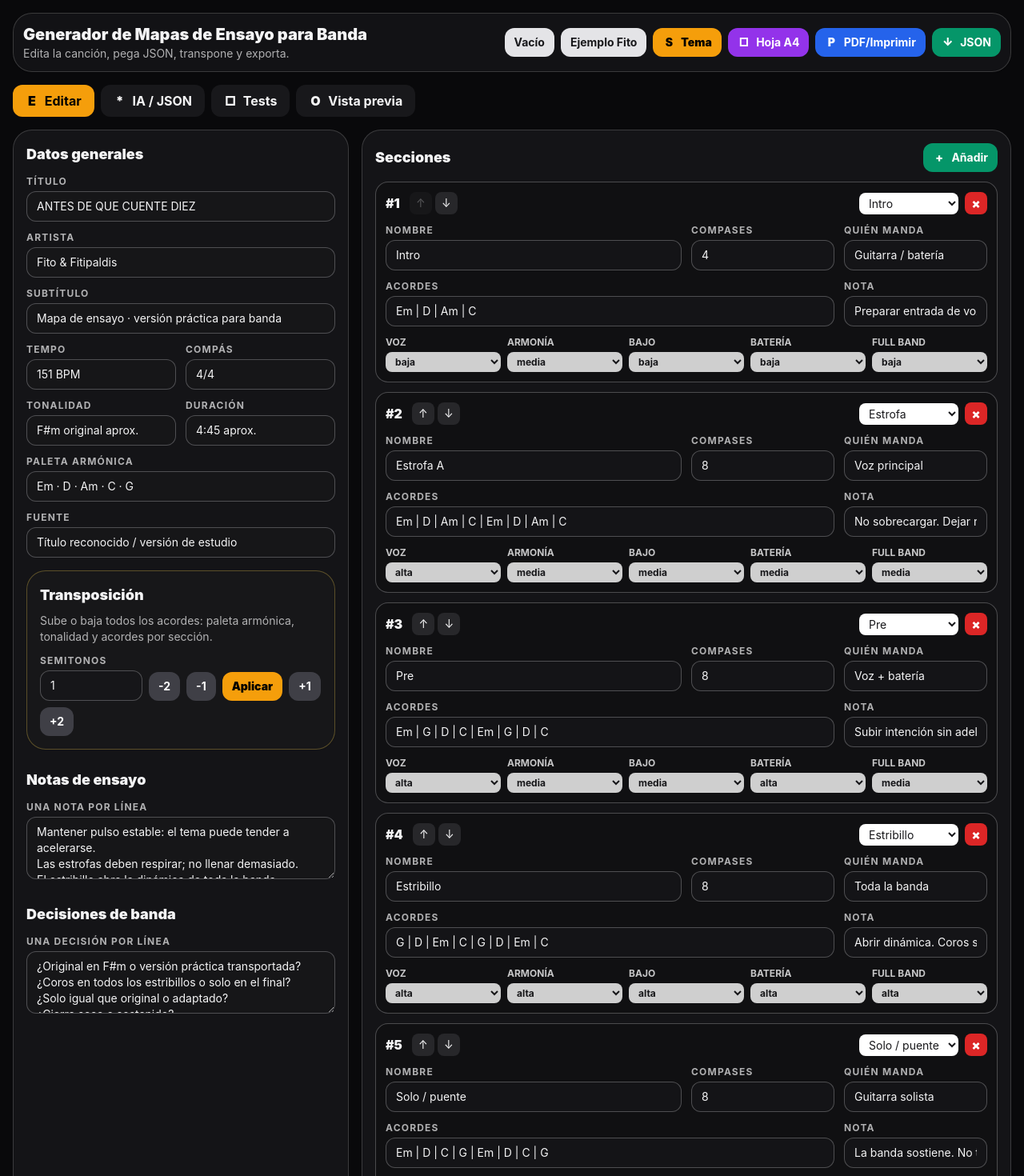
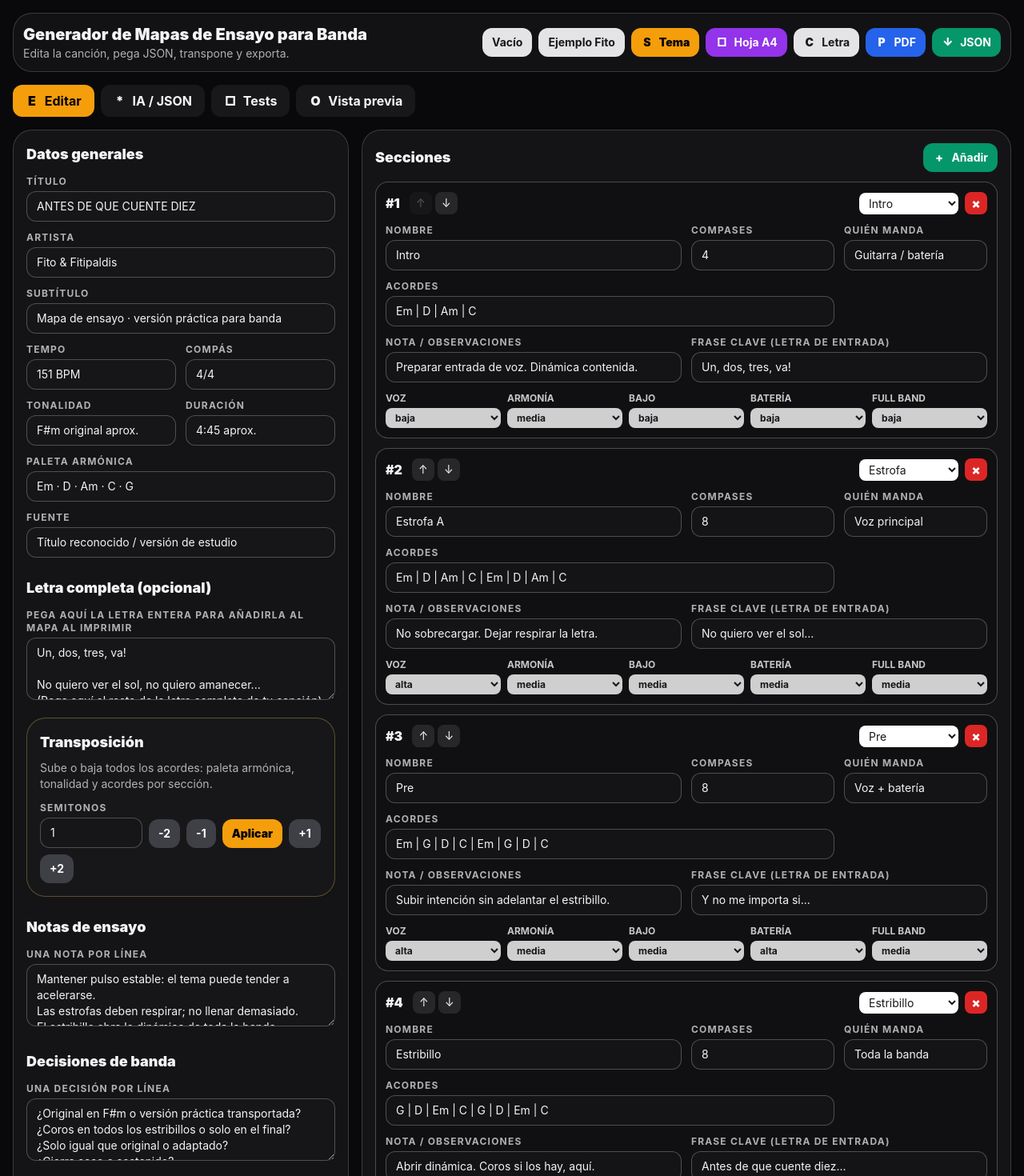
Before and after one commit to kikesh/mapas-ensayo-banda, a React (Vite) app: page / in a window 1280 px wide. Shown: the top 1470 px of the page at 80% size. Built offline with nearby package versions, Linux system fonts and the light colour scheme.

Commit message:
Add reference phrase and full lyrics toggle

```diff
--- a/src/App.jsx
+++ b/src/App.jsx
@@ -73,13 +73,14 @@ function emptySection() {
     chords: 'C | F | Am | G',
     color: 'verse',
     lead: 'Voz principal',
+    cue: '',
     notes: 'Mantener pulso y preparar siguiente entrada.',
     layers: { ...defaultLayers },
   };
 }
 
-function section(name, bars, chords, color, lead, notes, layers = {}) {
-  return { id: makeId(), name, bars, chords, color, lead, notes, layers: { ...defaultLayers, ...layers } };
+function section(name, bars, chords, color, lead, notes, layers = {}, cue = '') {
+  return { id: makeId(), name, bars, chords, color, lead, notes, cue, layers: { ...defaultLayers, ...layers } };
 }
 
 const blankPreset = {
@@ -92,6 +93,7 @@ const blankPreset = {
   practicalKey: 'C · F · Am · G',
   duration: '3:30 aprox.',
   source: 'Título / enlace / audio',
+  lyrics: '',
   sections: [emptySection()],
   rehearsalNotes: [
     'Definir quién da la señal de entrada.',
@@ -116,14 +118,15 @@ const fitoPreset = {
   practicalKey: 'Em · D · Am · C · G',
   duration: '4:45 aprox.',
   source: 'Título reconocido / versión de estudio',
+  lyrics: 'Un, dos, tres, va!\n\nNo quiero ver el sol, no quiero amanecer...\n(Pega aquí el resto de la letra completa de tu canción)',
   sections: [
-    section('Intro', 4, 'Em | D | Am | C', 'intro', 'Guitarra / batería', 'Preparar entrada de voz. Dinámica contenida.', { voz: 'baja', bajo: 'baja', bateria: 'baja', full: 'baja' }),
-    section('Estrofa A', 8, 'Em | D | Am | C | Em | D | Am | C', 'verse', 'Voz principal', 'No sobrecargar. Dejar respirar la letra.', { voz: 'alta' }),
-    section('Pre', 8, 'Em | G | D | C | Em | G | D | C', 'pre', 'Voz + batería', 'Subir intención sin adelantar el estribillo.', { voz: 'alta', bateria: 'alta' }),
-    section('Estribillo', 8, 'G | D | Em | C | G | D | Em | C', 'chorus', 'Toda la banda', 'Abrir dinámica. Coros si los hay, aquí.', { voz: 'alta', armonia: 'alta', bajo: 'alta', bateria: 'alta', full: 'alta' }),
-    section('Solo / puente', 8, 'Em | D | C | G | Em | D | C | G', 'solo', 'Guitarra solista', 'La banda sostiene. No tapar el solo.', { voz: 'baja', bajo: 'alta', bateria: 'alta', full: 'alta' }),
-    section('Estribillo final', 16, 'G | D | Em | C · repetir', 'final', 'Voz + banda completa', 'Clímax. Acordar número de vueltas.', { voz: 'alta', armonia: 'alta', bajo: 'alta', bateria: 'alta', full: 'alta' }),
-    section('Cierre', 4, 'Em | D | C | Em', 'outro', 'Batería / director', 'Corte seco o acorde sostenido.', { voz: 'baja', bateria: 'alta' }),
+    section('Intro', 4, 'Em | D | Am | C', 'intro', 'Guitarra / batería', 'Preparar entrada de voz. Dinámica contenida.', { voz: 'baja', bajo: 'baja', bateria: 'baja', full: 'baja' }, 'Un, dos, tres, va!'),
+    section('Estrofa A', 8, 'Em | D | Am | C | Em | D | Am | C', 'verse', 'Voz principal', 'No sobrecargar. Dejar respirar la letra.', { voz: 'alta' }, 'No quiero ver el sol...'),
+    section('Pre', 8, 'Em | G | D | C | Em | G | D | C', 'pre', 'Voz + batería', 'Subir intención sin adelantar el estribillo.', { voz: 'alta', bateria: 'alta' }, 'Y no me importa si...'),
+    section('Estribillo', 8, 'G | D | Em | C | G | D | Em | C', 'chorus', 'Toda la banda', 'Abrir dinámica. Coros si los hay, aquí.', { voz: 'alta', armonia: 'alta', bajo: 'alta', bateria: 'alta', full: 'alta' }, 'Antes de que cuente diez...'),
+    section('Solo / puente', 8, 'Em | D | C | G | Em | D | C | G', 'solo', 'Guitarra solista', 'La banda sostiene. No tapar el solo.', { voz: 'baja', bajo: 'alta', bateria: 'alta', full: 'alta' }, '(Solo principal)'),
+    section('Estribillo final', 16, 'G | D | Em | C · repetir', 'final', 'Voz + banda completa', 'Clímax. Acordar número de vueltas.', { voz: 'alta', armonia: 'alta', bajo: 'alta', bateria: 'alta', full: 'alta' }, 'Antes de que cuente diez... (x2)'),
+    section('Cierre', 4, 'Em | D | C | Em', 'outro', 'Batería / director', 'Corte seco o acorde sostenido.', { voz: 'baja', bateria: 'alta' }, ''),
   ],
   rehearsalNotes: [
     'Mantener pulso estable: el tema puede tender a acelerarse.',
@@ -429,7 +432,7 @@ function TransposeBox({ onTranspose }) {
   );
 }
 
-function RehearsalSheet({ data, theme }) {
+function RehearsalSheet({ data, theme, showLyrics }) {
   const totalBars = data.sections.reduce((sum, s) => sum + Number(s.bars || 0), 0);
   const ranges = useMemo(() => getRanges(data.sections), [data.sections]);
   const dark = theme === 'dark';
@@ -483,7 +486,10 @@ function RehearsalSheet({ data, theme }) {
               return (
                 <tr key={s.id} className={cls('border-t', dark ? 'border-zinc-800' : 'border-zinc-200')}>
                   <td className="p-2 font-black">{i + 1}</td>
-                  <td className="p-2"><span className={cls('mr-2 inline-block h-3 w-3 rounded-full', c.chip)} /> <b>{s.name}</b></td>
+                  <td className="p-2">
+                    <span className={cls('mr-2 inline-block h-3 w-3 rounded-full', c.chip)} /> <b>{s.name}</b>
+                    {s.cue && <div className="mt-1 text-xs italic opacity-70">"{s.cue}"</div>}
+                  </td>
                   <td className="p-2">{s.bars} <span className="opacity-60">({r.start}-{r.end})</span></td>
                   <td className="p-2 font-mono font-black tracking-wide">{s.chords}</td>
                   <td className="p-2 font-semibold">{s.lead}</td>
@@ -503,11 +509,19 @@ function RehearsalSheet({ data, theme }) {
         <div><b>Fuente:</b> {data.source}</div>
         <div><b>Uso:</b> ensayo / reparto / atril</div>
       </div>
+      {showLyrics && data.lyrics && (
+        <div className={cls('mt-8 border-t pt-8 print:break-before-page', dark ? 'border-zinc-800' : 'border-zinc-200')}>
+          <h2 className="mb-4 text-2xl font-black uppercase tracking-widest">Letra completa</h2>
+          <div className="columns-1 gap-8 sm:columns-2 lg:columns-3 text-sm leading-relaxed whitespace-pre-wrap font-medium">
+            {data.lyrics}
+          </div>
+        </div>
+      )}
     </div>
   );
 }
 
-function RehearsalPoster({ data, theme }) {
+function RehearsalPoster({ data, theme, showLyrics }) {
   const totalBars = data.sections.reduce((sum, s) => sum + Number(s.bars || 0), 0);
   const ranges = useMemo(() => getRanges(data.sections), [data.sections]);
   const dark = theme === 'dark';
@@ -539,7 +553,11 @@ function RehearsalPoster({ data, theme }) {
             return (
               <div key={s.id} className={cls('grid grid-cols-[54px_240px_120px_1fr] items-stretch overflow-hidden rounded-xl border', c.border, dark ? c.bg : c.lightBg)}>
                 <div className={cls('flex items-center justify-center text-3xl font-black', dark ? 'bg-black/35' : 'bg-zinc-100')}>{i + 1}</div>
-                <div className="p-3"><div className="text-xl font-black uppercase tracking-wide">{s.name}</div><div className="text-xs opacity-80">{s.bars} compases - {r.start}-{r.end}</div></div>
+                <div className="p-3">
+                  <div className="text-xl font-black uppercase tracking-wide">{s.name}</div>
+                  <div className="text-xs opacity-80">{s.bars} compases - {r.start}-{r.end}</div>
+                  {s.cue && <div className="mt-1 text-[11px] italic opacity-90 leading-tight">"{s.cue}"</div>}
+                </div>
                 <div className={cls('flex items-center justify-center border-l border-r px-2 text-center text-sm font-bold', dark ? 'border-white/20' : 'border-zinc-200')}>{s.lead}</div>
                 <div className="flex items-center px-4 text-2xl font-black tracking-widest">{s.chords}</div>
               </div>
@@ -575,6 +593,14 @@ function RehearsalPoster({ data, theme }) {
         <InfoBox title="Paleta armónica" items={splitPalette(data.practicalKey).slice(0, 8)} dark={dark} marker="-" />
       </div>
       <div className={cls('mt-4 rounded-2xl border p-3 text-center text-xl font-black uppercase tracking-[0.25em]', dark ? 'border-amber-400/50 bg-black/25 text-amber-100' : 'border-zinc-300 bg-white text-zinc-900')}>Total: {totalBars} compases aprox. - estructura clara - ensayo eficiente</div>
+      {showLyrics && data.lyrics && (
+        <div className={cls('mt-8 border-t pt-8 print:break-before-page', dark ? 'border-white/10' : 'border-zinc-300')}>
+          <h2 className="mb-4 text-center text-2xl font-black uppercase tracking-[0.2em] opacity-80">Letra completa</h2>
+          <div className="columns-1 gap-8 sm:columns-2 lg:columns-3 text-sm leading-relaxed whitespace-pre-wrap font-medium">
+            {data.lyrics}
+          </div>
+        </div>
+      )}
     </div>
   );
 }
@@ -609,6 +635,8 @@ function Editor({ data, update, updateSection, updateLayer, setData, onTranspose
           <Field label="Paleta armónica" value={data.practicalKey} onChange={(v) => update({ practicalKey: v })} />
           <Field label="Fuente" value={data.source} onChange={(v) => update({ source: v })} />
         </div>
+        <h2 className="mb-3 mt-6 text-lg font-black">Letra completa (opcional)</h2>
+        <TextArea label="Pega aquí la letra entera para añadirla al mapa al imprimir" value={data.lyrics || ''} onChange={(v) => update({ lyrics: v })} />
         <div className="mt-4"><TransposeBox onTranspose={onTranspose} /></div>
         <h2 className="mb-3 mt-6 text-lg font-black">Notas de ensayo</h2>
         <TextArea label="Una nota por línea" value={data.rehearsalNotes.join('\n')} onChange={(v) => update({ rehearsalNotes: v.split('\n').filter(Boolean) })} />
@@ -639,7 +667,8 @@ function Editor({ data, update, updateSection, updateLayer, setData, onTranspose
                 <Field label="Compases" value={String(s.bars)} onChange={(v) => updateSection(s.id, { bars: Number(v) || 0 })} />
                 <Field label="Quién manda" value={s.lead} onChange={(v) => updateSection(s.id, { lead: v })} />
                 <Field label="Acordes" value={s.chords} onChange={(v) => updateSection(s.id, { chords: v })} className="md:col-span-3" />
-                <Field label="Nota" value={s.notes} onChange={(v) => updateSection(s.id, { notes: v })} />
+                <Field label="Nota / Observaciones" value={s.notes} onChange={(v) => updateSection(s.id, { notes: v })} className="md:col-span-2" />
+                <Field label="Frase clave (letra de entrada)" value={s.cue || ''} onChange={(v) => updateSection(s.id, { cue: v })} className="md:col-span-2" />
               </div>
               <div className="mt-3 grid grid-cols-5 gap-2">
                 {layerLabels.map(([key, label]) => <label key={key} className="text-xs font-bold uppercase opacity-80">{label}<select value={(s.layers && s.layers[key]) || 'media'} onChange={(e) => updateLayer(s.id, key, e.target.value)} className="mt-1 w-full rounded-lg bg-white px-2 py-1 text-zinc-900"><option value="baja">baja</option><option value="media">media</option><option value="alta">alta</option></select></label>)}
@@ -698,7 +727,7 @@ function TestsPanel({ selfTests }) {
   return <div className="lg:col-span-2 rounded-3xl border border-zinc-300/20 bg-white/80 p-4 shadow-sm dark:bg-zinc-900/80"><h2 className="mb-3 text-lg font-black">Tests internos</h2><p className="mb-4 text-sm opacity-70">Comprueban normalización del JSON, cálculos y transposición.</p><div className="space-y-2">{selfTests.map((test) => <div key={test.name} className={cls('rounded-xl border p-3 font-bold', test.pass ? 'border-emerald-400 bg-emerald-50 text-emerald-900 dark:bg-emerald-950 dark:text-emerald-100' : 'border-red-400 bg-red-50 text-red-900 dark:bg-red-950 dark:text-red-100')}>{test.pass ? 'OK' : 'ERROR'} - {test.name}</div>)}</div></div>;
 }
 
-function Toolbar({ theme, setTheme, outputMode, setOutputMode, setData, exportJSON }) {
+function Toolbar({ theme, setTheme, outputMode, setOutputMode, showLyrics, setShowLyrics, setData, exportJSON }) {
   return (
     <div className="no-print mx-auto mb-4 flex max-w-7xl flex-wrap items-center justify-between gap-3 rounded-3xl border border-zinc-300/20 bg-white/70 p-3 shadow-sm backdrop-blur dark:bg-zinc-900/70">
       <div><h1 className="text-xl font-black">Generador de Mapas de Ensayo para Banda</h1><p className="text-sm opacity-70">Edita la canción, pega JSON, transpone y exporta.</p></div>
@@ -707,7 +736,8 @@ function Toolbar({ theme, setTheme, outputMode, setOutputMode, setData, exportJS
         <button onClick={() => setData(cloneSong(fitoPreset))} className="rounded-xl bg-zinc-200 px-3 py-2 text-sm font-bold text-zinc-900 hover:bg-zinc-300">Ejemplo Fito</button>
         <button onClick={() => setTheme(theme === 'dark' ? 'light' : 'dark')} className="rounded-xl bg-amber-500 px-3 py-2 text-sm font-black text-black hover:bg-amber-400"><Icon name={theme === 'dark' ? 'sun' : 'moon'} className="mr-1 h-4 w-4" /> Tema</button>
         <button onClick={() => setOutputMode(outputMode === 'poster' ? 'sheet' : 'poster')} className="rounded-xl bg-purple-600 px-3 py-2 text-sm font-bold text-white hover:bg-purple-500"><Icon name="file" className="mr-1 h-4 w-4" /> {outputMode === 'poster' ? 'Hoja A4' : 'Póster'}</button>
-        <button onClick={() => window.print()} className="rounded-xl bg-blue-600 px-3 py-2 text-sm font-bold text-white hover:bg-blue-500"><Icon name="printer" className="mr-1 h-4 w-4" /> PDF/Imprimir</button>
+        <button onClick={() => setShowLyrics(!showLyrics)} className={cls('rounded-xl px-3 py-2 text-sm font-bold', showLyrics ? 'bg-indigo-500 text-white hover:bg-indigo-400' : 'bg-zinc-200 text-zinc-900 hover:bg-zinc-300')}><Icon name="clipboard" className="mr-1 h-4 w-4" /> Letra</button>
+        <button onClick={() => window.print()} className="rounded-xl bg-blue-600 px-3 py-2 text-sm font-bold text-white hover:bg-blue-500"><Icon name="printer" className="mr-1 h-4 w-4" /> PDF</button>
         <button onClick={exportJSON} className="rounded-xl bg-emerald-600 px-3 py-2 text-sm font-bold text-white hover:bg-emerald-500"><Icon name="download" className="mr-1 h-4 w-4" /> JSON</button>
       </div>
     </div>
@@ -723,6 +753,7 @@ export default function App() {
   const [theme, setTheme] = useState('dark');
   const [tab, setTab] = useState('edit');
   const [outputMode, setOutputMode] = useState('poster');
+  const [showLyrics, setShowLyrics] = useState(false);
   const [jsonText, setJsonText] = useState('');
   const [copied, setCopied] = useState(false);
   const selfTests = useMemo(() => runSelfTests(), []);
@@ -761,7 +792,7 @@ export default function App() {
   };
   return (
     <div className={cls('min-h-screen p-4', theme === 'dark' ? 'dark bg-zinc-950 text-zinc-100' : 'bg-zinc-100 text-zinc-950')}>
-      <Toolbar theme={theme} setTheme={setTheme} outputMode={outputMode} setOutputMode={setOutputMode} setData={setData} exportJSON={exportJSON} />
+      <Toolbar theme={theme} setTheme={setTheme} outputMode={outputMode} setOutputMode={setOutputMode} showLyrics={showLyrics} setShowLyrics={setShowLyrics} setData={setData} exportJSON={exportJSON} />
       <div className="no-print mx-auto mb-4 flex max-w-7xl flex-wrap gap-2">
         <TabButton active={tab === 'edit'} onClick={() => setTab('edit')} icon="pencil" label="Editar" />
         <TabButton active={tab === 'ai'} onClick={() => setTab('ai')} icon="wand" label="IA / JSON" />
@@ -776,7 +807,7 @@ export default function App() {
         </div>
       ) : null}
       <div className={cls('mx-auto overflow-auto rounded-3xl', tab === 'preview' ? 'max-w-[1040px]' : 'max-w-7xl')}>
-        {outputMode === 'poster' ? <RehearsalPoster data={data} theme={theme} /> : <RehearsalSheet data={data} theme={theme} />}
+        {outputMode === 'poster' ? <RehearsalPoster data={data} theme={theme} showLyrics={showLyrics} /> : <RehearsalSheet data={data} theme={theme} showLyrics={showLyrics} />}
       </div>
     </div>
   );
```
